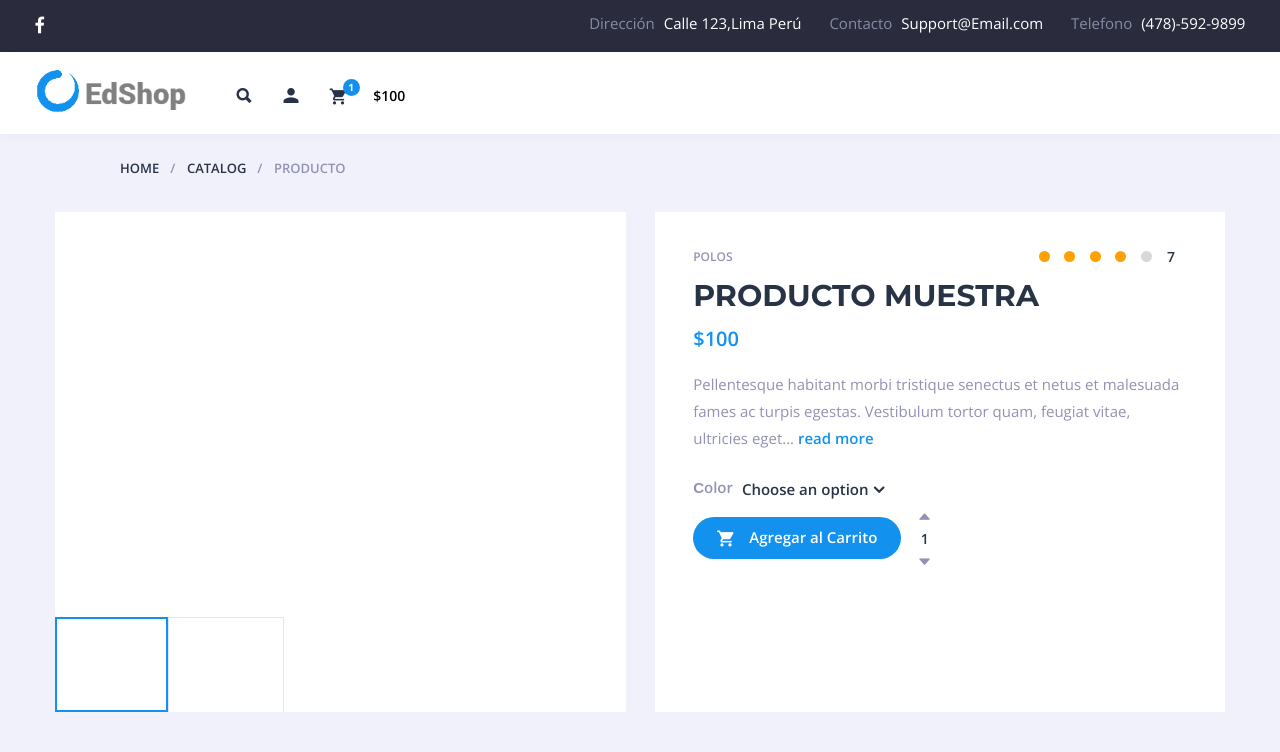
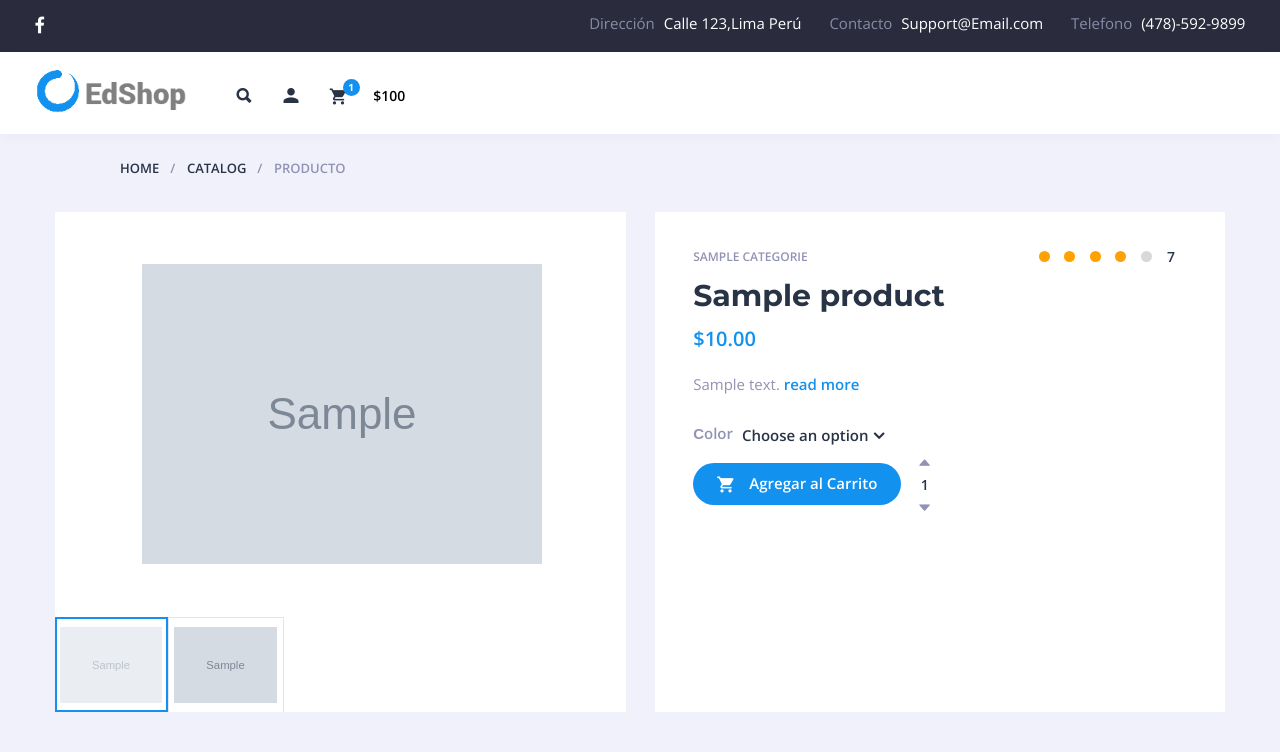
Before and after one commit to trapala85mx/ecommerce_django, a Django app: template web/templates/producto.html in a window 1280 px wide. Shown: the top 752 px of the page. Run offline with Django 5.2, Linux system fonts and the light colour scheme; the template is opened without the code that fills it: values that come from a table or form of the project are taken from there, others are empty; tables that the repository leaves empty hold one stand-in row (values such as "Sample post"); grey boxes marked "Sample" are stand-in pictures; some libraries are stand-ins or nearby versions; some web fonts are replaced.

Commit message:
[UPD] web/views.py to ADD detalle_producto() view [UPDATE] producto.html template and web/urls.py

```diff
--- a/web/templates/producto.html
+++ b/web/templates/producto.html
@@ -12,12 +12,20 @@
                 <ul class="slides">
                     <li>
                         <a data-fancybox-group="prod" class="fancy-img" href="#">
-                            <img src="https://via.placeholder.com/250" alt="">
+                            {% if product.image.url %}
+                                <img src="{{ product.image.url}}" alt="{{product.name}}">
+                            {% else %}
+                                <img src="https://via.placeholder.com/250" alt="">
+                            {% endif %}
                         </a>
                     </li>
                     <li>
                         <a data-fancybox-group="prod" class="fancy-img" href="#">
-                            <img src="https://via.placeholder.com/250" alt="">
+                            {% if product.image.url %}
+                                <img src="{{ product.image.url}}" alt="{{product.name}}">
+                            {% else %}
+                                <img src="https://via.placeholder.com/250" alt="">
+                            {% endif %}
                         </a>
                     </li>
                 </ul>
@@ -28,10 +36,18 @@
             <div class="flexslider prod-thumbs" id="prod-thumbs">
                 <ul class="slides">
                     <li>
-                        <img src="https://via.placeholder.com/250" alt="">
+                        {% if product.image.url %}
+                            <img src="{{ product.image.url}}" alt="{{product.name}}">
+                        {% else %}
+                            <img src="https://via.placeholder.com/250" alt="">
+                        {% endif %}
                     </li>
                     <li>
-                        <img src="https://via.placeholder.com/250" alt="">
+                        {% if product.image.url %}
+                            <img src="{{ product.image.url}}" alt="{{product.name}}">
+                        {% else %}
+                            <img src="https://via.placeholder.com/250" alt="">
+                        {% endif %}
                     </li>
                 </ul>
             </div>
@@ -48,12 +64,11 @@
                 </p>
                 <p class="prod-rating-count">7</p>
             </div>
-            <p class="prod-categs"><a href="#">Polos</a></p>
-            <h1>PRODUCTO MUESTRA</h1>
+            <p class="prod-categs"><a href="#">{{ product.category}}</a></p>
+            <h1>{{ product.name }}</h1>
             <div class="variations_form cart">
-                <p class="prod-price">$100</p>
-                <p class="prod-excerpt">Pellentesque habitant morbi tristique senectus et netus et malesuada fames ac turpis egestas.
-                    Vestibulum tortor quam, feugiat vitae, ultricies eget...
+                <p class="prod-price">${{ product.price }}</p>
+                <p class="prod-excerpt">{{ product.description}}
                     <a id="prod-showdesc" class="prod-excerpt-more" href="#">read more</a></p>
                 <div class="prod-add">
                     <form action="#" method="post">
--- a/web/urls.py
+++ b/web/urls.py
@@ -1,6 +1,6 @@
 from django.urls import path
 
-from .views import barra_busqueda, index, productos_por_categoria
+from .views import barra_busqueda, detalle_producto, index, productos_por_categoria
 
 app_name = "web"
 
@@ -12,4 +12,5 @@ urlpatterns = [
         name="productos_categoria",
     ),
     path("buscar-producto/", view=barra_busqueda, name="barra_busqueda"),
+    path("producto/<int:producto_id>/", view=detalle_producto, name="detalle_producto"),
 ]
```
Also changed, not shown: web/templates/includes/catalogo/catalogo.html (+6 -4 lines), web/views.py (+11 -1 lines).
